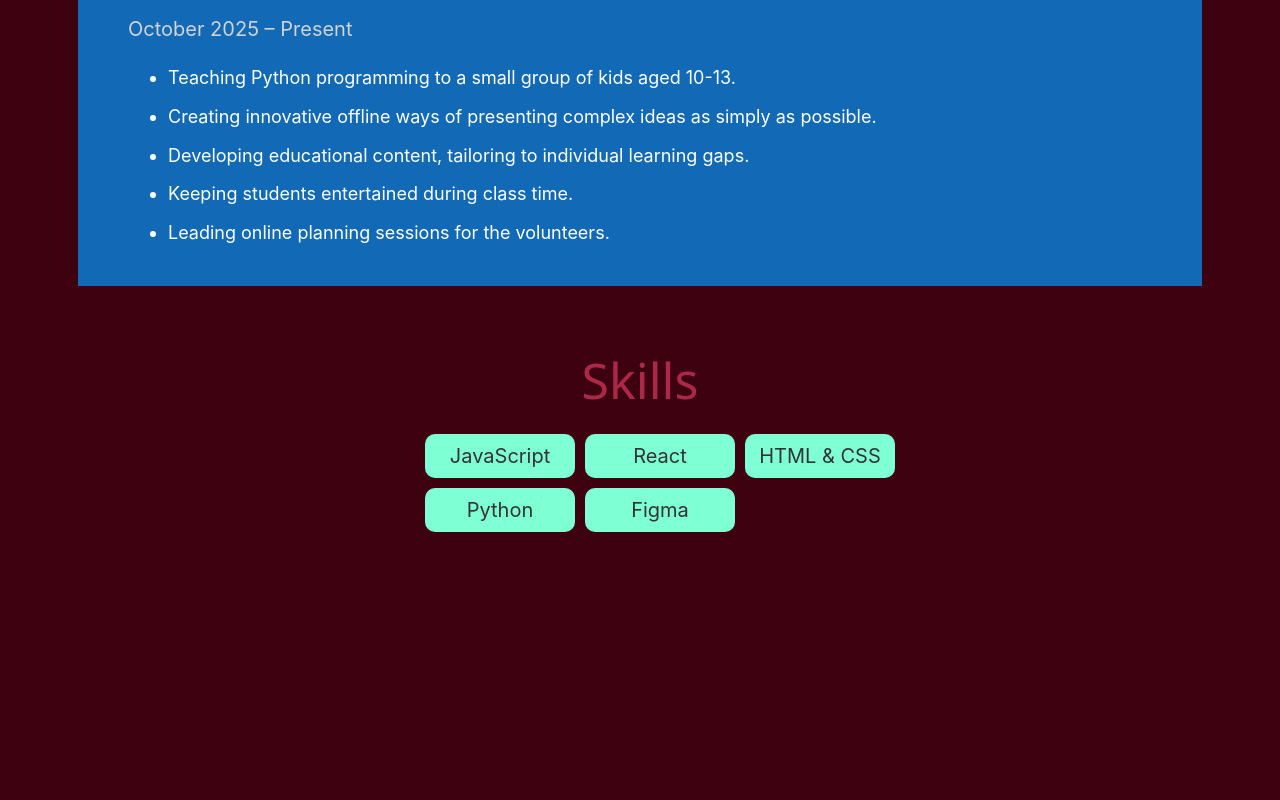
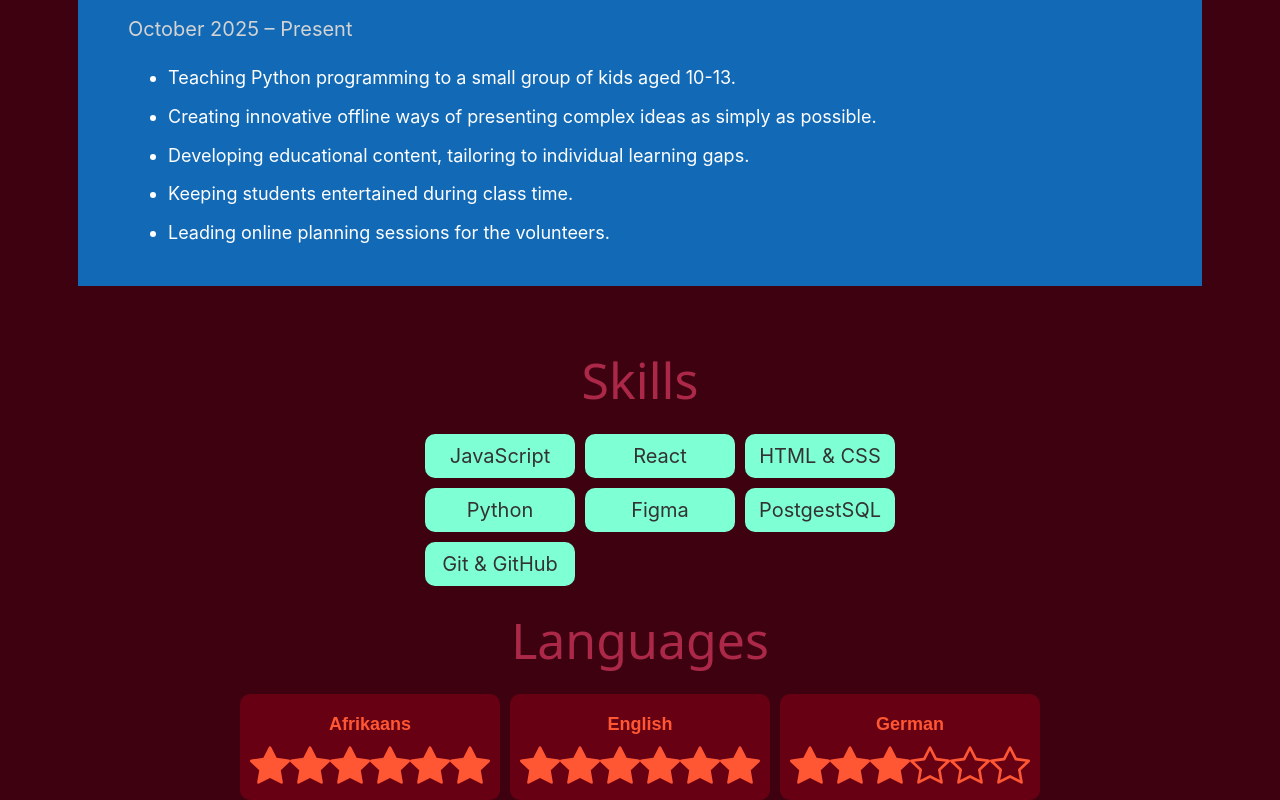
Before and after one commit to jane2800/janebooysen-webapp, a React (Create React App) app: page /cv in a window 1280 px wide. Shown: the part 1058-1858 px from the top of the page. Before the commit the page ends 1590 px from the top, so only its background shows below. Built offline with nearby package versions, Linux system fonts and the light colour scheme; a web font is replaced by a local one.

Commit message:
Added language section with star indicators

```diff
--- a/package.json
+++ b/package.json
@@ -10,6 +10,7 @@
     "motion": "^12.23.26",
     "react": "^19.2.1",
     "react-dom": "^19.2.1",
+    "react-icons": "^5.5.0",
     "react-router-dom": "^7.10.1",
     "react-scripts": "5.0.1",
     "web-vitals": "^2.1.4"
--- a/src/components/Language.module.css
+++ b/src/components/Language.module.css
@@ -0,0 +1,46 @@
+.LanguagePage{
+    padding: 20px;
+}
+
+.languageList {
+    list-style-type: circle;
+    max-width: 600px;
+    margin: 0 auto;
+    display: grid;
+    grid-template-columns: 1fr 1fr 1fr;
+    justify-content: center;
+    gap: 10px;
+    color: var(--active-color);
+}
+.languageName{
+    font-size: 18px;
+    font-weight: bold;
+    font-family: var(--font-secondary);
+    margin: 10px;
+    text-align: center;
+}
+.languageItem {
+    font-size: 20px;
+    padding: 10px;
+    border-radius: 10px;
+    text-align: center;
+    justify-content: center;
+    background-color: var(--main-color);
+
+}
+
+.languageIconContainer {
+    display: flex;
+    flex-direction: row;
+    align-items: center;
+    justify-content: center;
+    color: var(--active--color);
+
+}
+
+.languageIcon {
+    width: 40px;
+    height: 40px;
+    margin-bottom: 5px;
+    color: --active-color;
+}
--- a/src/components/Languages.jsx
+++ b/src/components/Languages.jsx
@@ -0,0 +1,24 @@
+import styles from "./Language.module.css";
+import {BsStar, BsStarFill} from "react-icons/bs";
+
+export default function Languages({languages}) {
+    return (
+        <div className={styles.LanguagesPage}>
+            <div className={styles.languageList}>
+                {languages.map((lang, index) => (
+                    <div key={index} className={styles.languageItem}>
+                        <div className={styles.languageName}>{lang.name}</div>
+                        <div key={index} className={styles.languageIconContainer}>
+                            {Array.from({ length: lang.level }, (_, i) => (
+                                <BsStarFill className={styles.languageIcon} key={i} />
+                            ))}
+                            {Array.from({ length: 6 - lang.level }, (_, i) => (
+                                <BsStar className={styles.languageIcon} key={i} />
+                            ))}
+                        </div>
+                    </div>
+                ))}
+            </div>
+        </div>
+    );
+}
--- a/src/data/cv.js
+++ b/src/data/cv.js
@@ -40,12 +40,14 @@ const cvData = {
     "HTML & CSS",
     "Python",
     "Figma",
+    "PostgestSQL",
+    "Git & GitHub",
   ],
 
   languages: [
-    "English (Fluent)",
-    "Spanish (Intermediate)",
-    "German (Basic)",
+    {name:"Afrikaans", level: 6},
+    {name:"English", level: 6},
+    {name:"German", level: 3}
   ]
 };
 
--- a/src/pages/CV.jsx
+++ b/src/pages/CV.jsx
@@ -6,6 +6,7 @@ import Education from "../components/Education.jsx";
 import cvData from "../data/cv";
 import Experience from '../components/Experience.jsx';
 import Skills from '../components/Skills.jsx';
+import Languages from '../components/Languages.jsx';
 
 function CV() {
   return (
@@ -26,6 +27,10 @@ function CV() {
           <Title text={"Skills"} />
           <Skills skills={cvData.skills} />
         </div>
+        <div className={styles.LanguagesSection}>
+          <Title text={"Languages"} />
+          <Languages languages={cvData.languages} />
+        </div>
       </div>
   );
 }
```
Also changed, not shown: src/index.css (line endings or trailing spaces), 1 other file (tests, documents, lock files or other folders).
